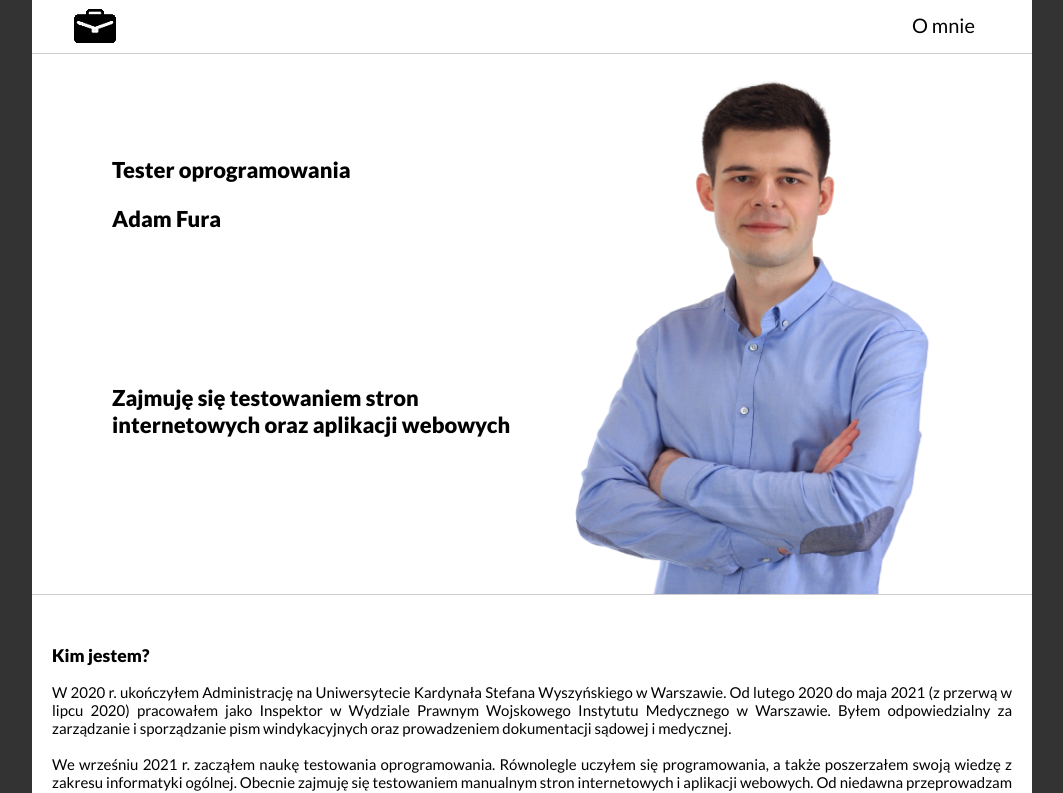
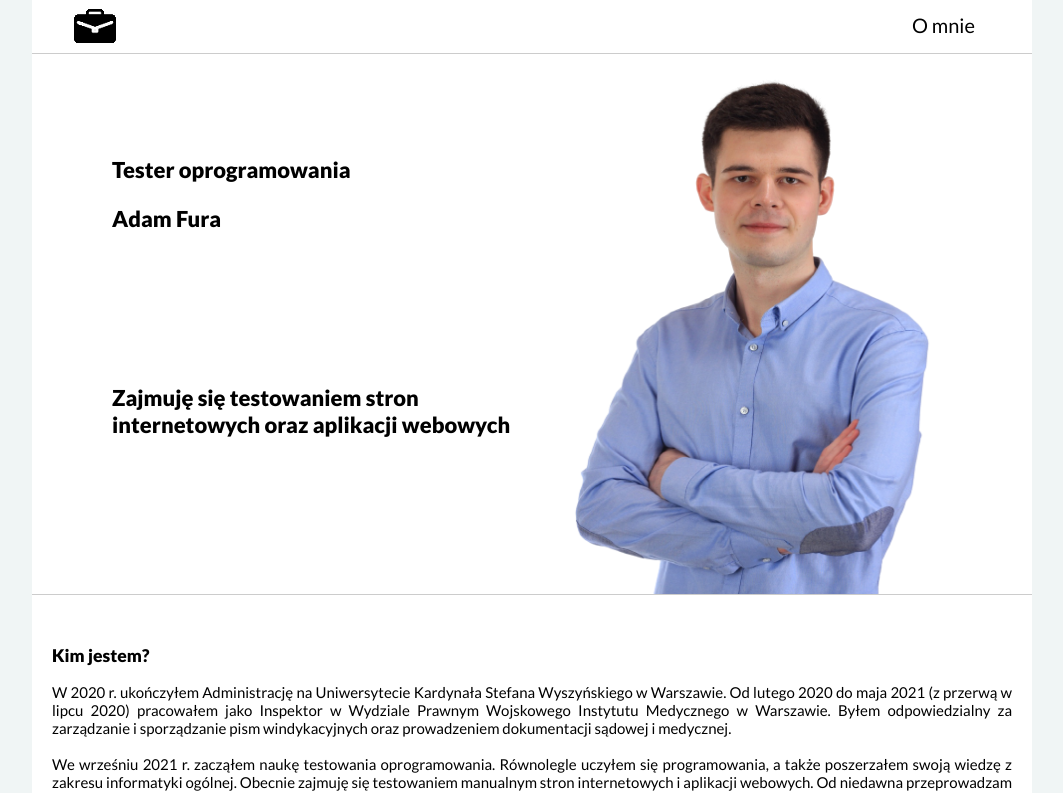
Before and after one commit to adamfura1/Repository, a plain HTML site: page index.html in a window 1280 px wide. Shown: the top 793 px of the page, without its empty margins (108-1171 px from the left). Drawn offline with nearby package versions, Linux system fonts and the light colour scheme.

Commit message:
Update style.css

```diff
--- a/style.css
+++ b/style.css
@@ -1,6 +1,6 @@
 body
 {
-	background-color: #333333;
+	background-color: #f0f5f5;
 	font-family: 'Lato', sans-serif;
 	font-size: 20px;
 }
```
